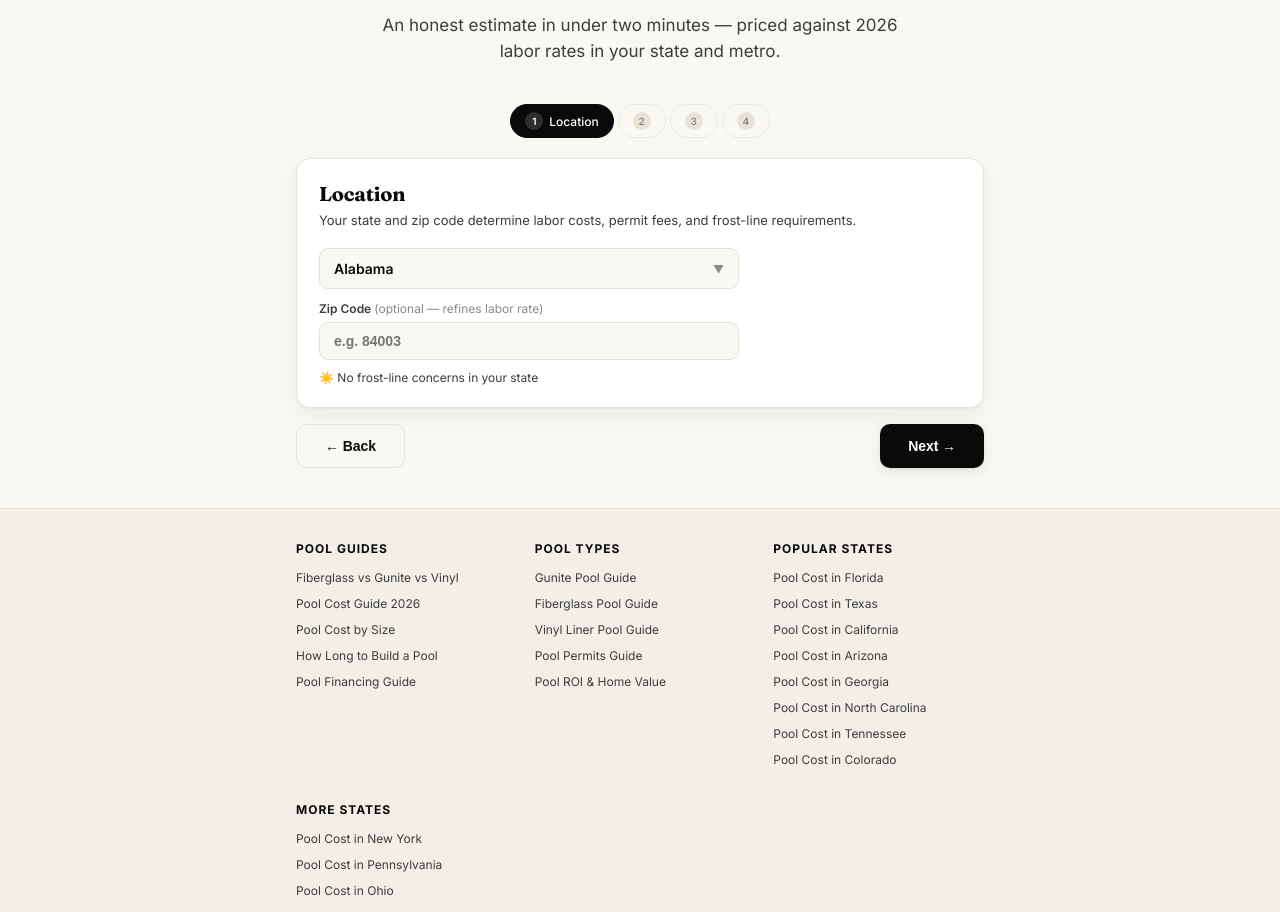
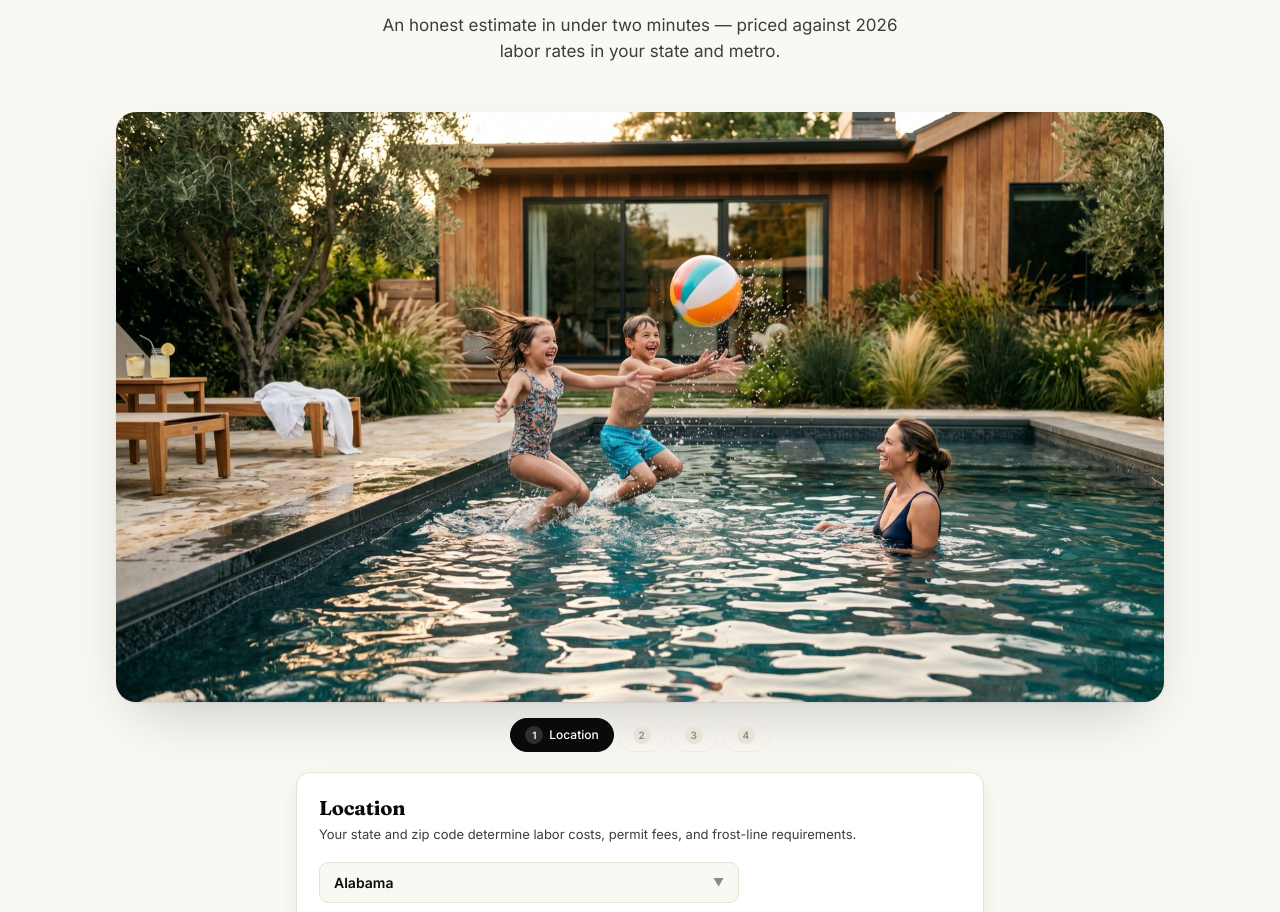
Before and after one commit to kccorbett4/priceapool, a React (Vite) app: page /alabama in a window 1280 px wide. Shown: the part 2834-3746 px from the top of the page. Built offline with nearby package versions, Linux system fonts and the light colour scheme.

Commit message:
Add photorealistic hero image to home page
16:9 band between the hero headline and the estimator form. Optimized
to ~500KB at 1600px wide, eager-loaded with fetchpriority=high so it
serves as a deliberate LCP element.

Co-Authored-By: Claude Opus 4.7 <noreply@anthropic.com>

```diff
--- a/src/App.jsx
+++ b/src/App.jsx
@@ -943,6 +943,11 @@ export default function App({ initialState = "", hideNav = false }) {
       <h1 style={{ fontSize: "clamp(40px,7vw,72px)", fontWeight: 500, color: T.text, letterSpacing: "-0.035em", lineHeight: 1.02, fontFamily: "'Fraunces',Georgia,serif" }}>How much does a pool <em style={{ fontStyle: "italic", fontWeight: 400 }}>really</em> cost?</h1>
       <p style={{ fontSize: 17, color: T.textMid, marginTop: 20, maxWidth: 560, marginLeft: "auto", marginRight: "auto", lineHeight: 1.55, fontWeight: 400 }}>An honest estimate in under two minutes — priced against 2026 labor rates in your state and metro.</p>
     </div>}
+    {step < 3 && <div style={{ maxWidth: 1080, margin: "24px auto 0", padding: "0 16px" }}>
+      <div style={{ borderRadius: 20, overflow: "hidden", boxShadow: "0 1px 2px rgba(10,10,10,0.06), 0 24px 60px -20px rgba(10,10,10,0.22)", aspectRatio: "16 / 9", background: T.bg2 }}>
+        <img src="/hero-pool.jpg" alt="A family playing in a modern backyard swimming pool at golden hour" loading="eager" fetchpriority="high" style={{ width: "100%", height: "100%", objectFit: "cover", display: "block" }} />
+      </div>
+    </div>}
     <div style={{ maxWidth: 720, margin: "0 auto", padding: "0 16px" }}>
       <div style={{ display: "flex", justifyContent: "center", gap: 4, margin: "16px 0 20px" }}>
         {stepNames.map((s, i) => <div key={i} onClick={() => i < step && setStep(i)} style={{ display: "flex", alignItems: "center", gap: 6, padding: "7px 14px", borderRadius: 100, background: step === i ? T.text : i < step ? T.bg2 : "transparent", border: step === i ? `1px solid ${T.text}` : `1px solid ${T.borderLight}`, cursor: i < step ? "pointer" : "default", transition: "all .15s" }}>
```
Also changed, not shown: public/hero-pool.jpg (added).
